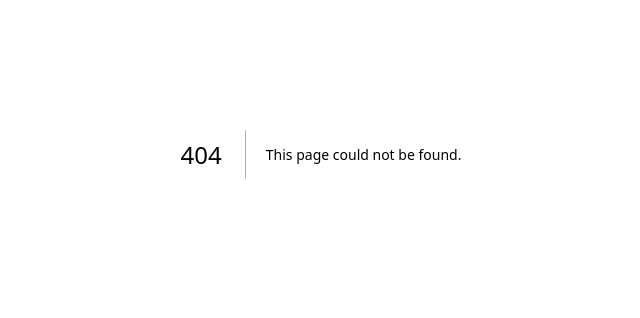
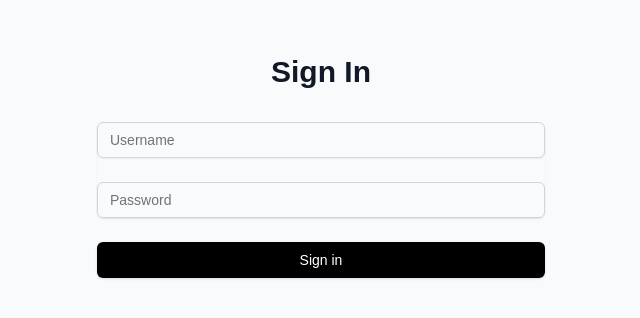
Before and after one commit to sharmapranay38/aadyanvi_webpage, a Next.js app: page /login in a window 1280 px wide. Before the commit this address had no page. Shown: the part 246-564 px from the top of the page, without its empty margins (319-959 px from the left). Built offline with nearby package versions, Linux system fonts and the light colour scheme.

Commit message:
made the sign in page

```diff
--- a/package.json
+++ b/package.json
@@ -11,6 +11,7 @@
   "dependencies": {
     "@prisma/client": "^6.0.1",
     "@radix-ui/react-select": "^2.1.3",
+    "@radix-ui/react-slot": "^1.1.1",
     "class-variance-authority": "^0.7.1",
     "clsx": "^2.1.1",
     "lucide-react": "^0.468.0",
--- /dev/null
+++ b/src/app/login/page.js
@@ -0,0 +1,87 @@
+"use client";
+
+import { Input } from "@/components/ui/input";
+import { Button } from "@/components/ui/button";
+import { useState } from "react";
+import { useRouter } from "next/navigation";
+
+export default function LoginPage() {
+  const [username, setUsername] = useState("");
+  const [password, setPassword] = useState("");
+  const [error, setError] = useState("");
+  const router = useRouter();
+
+  const signIn = (e) => {
+    e.preventDefault();
+    const correctUsername = process.env.NEXT_PUBLIC_USERNAME;
+    const correctPassword = process.env.NEXT_PUBLIC_PASSWORD;
+
+    if (username === correctUsername && password === correctPassword) {
+      localStorage.setItem("isAuthenticated", true);
+      router.push("/");
+    } else {
+      setError("Invalid Credentials");
+      console.log("not done");
+    }
+  };
+
+  return (
+    <div className="flex min-h-screen items-center justify-center bg-gray-50 py-12 px-4 sm:px-6 lg:px-8">
+      <div className="w-full max-w-md space-y-8">
+        <div>
+          <h1 className="mt-6 text-center text-3xl font-extrabold text-gray-900">
+            Sign In
+          </h1>
+        </div>
+        <form
+          className="mt-8 space-y-6"
+          action="#"
+          method="POST"
+          onSubmit={signIn}
+        >
+          <div className="space-y-6 rounded-md shadow-sm">
+            <div>
+              <label htmlFor="username" className="sr-only">
+                Username
+              </label>
+              <Input
+                id="username"
+                name="username"
+                type="username"
+                autoComplete="username"
+                required
+                className="relative block w-full appearance-none rounded-md border border-gray-300 px-3 py-2 text-gray-900 placeholder-gray-500 focus:z-10 focus:border-black focus:outline-none focus:ring-black sm:text-sm"
+                placeholder="Username"
+                onChange={(e) => setUsername(e.target.value)}
+              />
+            </div>
+            <div>
+              <label htmlFor="password" className="sr-only">
+                Password
+              </label>
+              <Input
+                id="password"
+                name="password"
+                type="password"
+                autoComplete="current-password"
+                required
+                className="relative block w-full appearance-none rounded-md border border-gray-300 px-3 py-2 text-gray-900 placeholder-gray-500 focus:z-10 focus:border-black focus:outline-none focus:ring-black sm:text-sm"
+                placeholder="Password"
+                onChange={(e) => setPassword(e.target.value)}
+              />
+            </div>
+          </div>
+
+          <div>
+            <Button
+              type="submit"
+              className="group relative flex w-full justify-center rounded-md border border-transparent bg-black py-2 px-4 text-sm font-medium text-white hover:bg-gray-800 focus:outline-none focus:ring-2 focus:ring-black focus:ring-offset-2"
+            >
+              Sign in
+            </Button>
+          </div>
+        </form>
+      </div>
+    </div>
+  );
+}
--- a/src/components/DatabaseViewer.jsx
+++ b/src/components/DatabaseViewer.jsx
@@ -1,6 +1,7 @@
 "use client";
 
 import { useState, useEffect, useMemo } from "react";
+import { useRouter } from "next/navigation";
 import {
   Select,
   SelectContent,
@@ -20,6 +21,15 @@ import { Input } from "@/components/ui/input";
 import { getData } from "@/app/lib/fetchData"; // Import the server-side action
 
 export default function DatabaseViewer() {
+  const router = useRouter();
+
+  useEffect(() => {
+    const isAuthenticated = localStorage.getItem("isAuthenticated");
+    if (isAuthenticated !== "true") {
+      router.push("/login");
+    }
+  }, [router]);
+
   const [tables] = useState(["Table1", "Table2"]);
   const [selectedTable, setSelectedTable] = useState("");
   const [tableData, setTableData] = useState([]);
--- /dev/null
+++ b/src/components/ui/button.jsx
@@ -0,0 +1,48 @@
+import * as React from "react"
+import { Slot } from "@radix-ui/react-slot"
+import { cva } from "class-variance-authority";
+
+import { cn } from "@/lib/utils"
+
+const buttonVariants = cva(
+  "inline-flex items-center justify-center gap-2 whitespace-nowrap rounded-md text-sm font-medium transition-colors focus-visible:outline-none focus-visible:ring-1 focus-visible:ring-ring disabled:pointer-events-none disabled:opacity-50 [&_svg]:pointer-events-none [&_svg]:size-4 [&_svg]:shrink-0",
+  {
+    variants: {
+      variant: {
+        default:
+          "bg-primary text-primary-foreground shadow hover:bg-primary/90",
+        destructive:
+          "bg-destructive text-destructive-foreground shadow-sm hover:bg-destructive/90",
+        outline:
+          "border border-input bg-background shadow-sm hover:bg-accent hover:text-accent-foreground",
+        secondary:
+          "bg-secondary text-secondary-foreground shadow-sm hover:bg-secondary/80",
+        ghost: "hover:bg-accent hover:text-accent-foreground",
+        link: "text-primary underline-offset-4 hover:underline",
+      },
+      size: {
+        default: "h-9 px-4 py-2",
+        sm: "h-8 rounded-md px-3 text-xs",
+        lg: "h-10 rounded-md px-8",
+        icon: "h-9 w-9",
+      },
+    },
+    defaultVariants: {
+      variant: "default",
+      size: "default",
+    },
+  }
+)
+
+const Button = React.forwardRef(({ className, variant, size, asChild = false, ...props }, ref) => {
+  const Comp = asChild ? Slot : "button"
+  return (
+    (<Comp
+      className={cn(buttonVariants({ variant, size, className }))}
+      ref={ref}
+      {...props} />)
+  );
+})
+Button.displayName = "Button"
+
+export { Button, buttonVariants }
```
Also changed, not shown: 1 other file (tests, documents, lock files or other folders).
